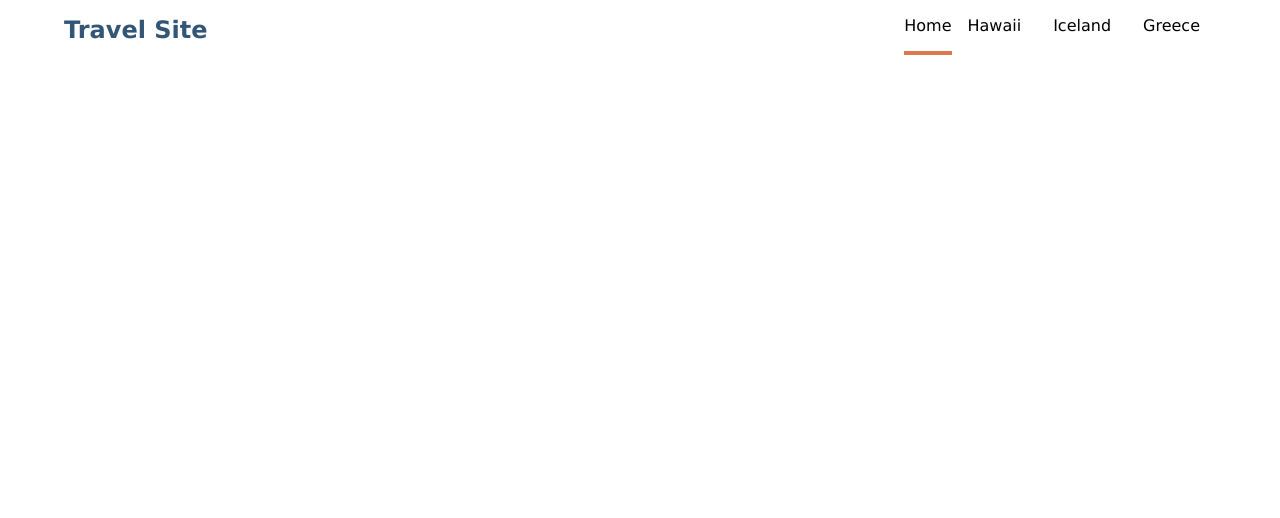
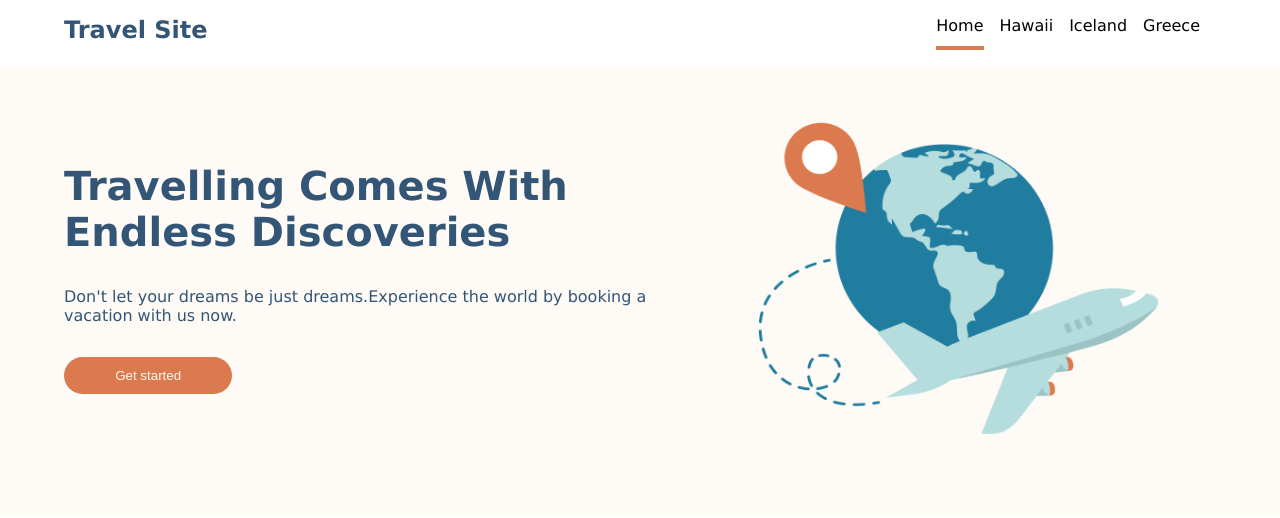
Before and after one commit to aiamakhruka/TravelSite, a plain HTML site: page index.html in a window 1280 px wide. Drawn offline with Linux system fonts and the light colour scheme.

Commit message:
commit change hero

```diff
--- a/css/global.css
+++ b/css/global.css
@@ -28,13 +28,15 @@ body{
     border-bottom: #DB7A4E 0.3rem solid;
     text-decoration: none;
     color: black;
-    padding: 1rem  0rem;
+    padding-bottom: 0.7rem;
+    margin-right: 1rem ;
+
 }
 
 .Nav-bar__item{
     text-decoration: none;
     color: black;
-    padding: 1rem ;
+    margin-right: 1rem ;
 }
 
 .footer{
--- a/css/main.css
+++ b/css/main.css
@@ -1,7 +1,33 @@
-
 
 
 .Hero{
     background-color: #FEFAF5;
+    display: flex;
+    margin-top: 2rem;
+}
+.Hero__right{
     text-align: left;
+    padding:  6rem 4rem 4rem 4rem;
+    color: #335576;
+    display: inline-block;
 }
+.Hero__btn{
+    color: #FEFAF5;
+    border-style: none;
+    padding: 0.7rem 3.2rem;
+    border-radius: 2rem;
+    background-color: #DB7A4E;
+}
+
+.Hero__Header{
+    font-size: 2.5rem;
+}
+.Hero__discibtion{
+    margin: 2rem auto;
+}
+.Hero__picture{
+    width: 25rem;
+    height: 20rem;
+    padding: 3rem 0rem 5rem 0rem;
+    margin-left: 3rem;
+}
--- a/index.html
+++ b/index.html
@@ -21,7 +21,14 @@
     </nav>
 </header>
     <main>
-    <section class="Hero"></section>
+    <section class="Hero">
+        <div class="Hero__right">
+            <h1 class="Hero__Header">Travelling Comes With<br>Endless Discoveries</h1>
+            <p class="Hero__discibtion">Don't let your dreams be just dreams.Experience the world by booking a<br>vacation with us now.</p>
+            <button class="Hero__btn"><a>Get started</a></button>
+        </div>
+        <img class="Hero__picture" src="./assets/Images/hero.png">
+    </section>
     <section class="Recommendations">
         <div class="container">
             <div><a></a></div>
```
